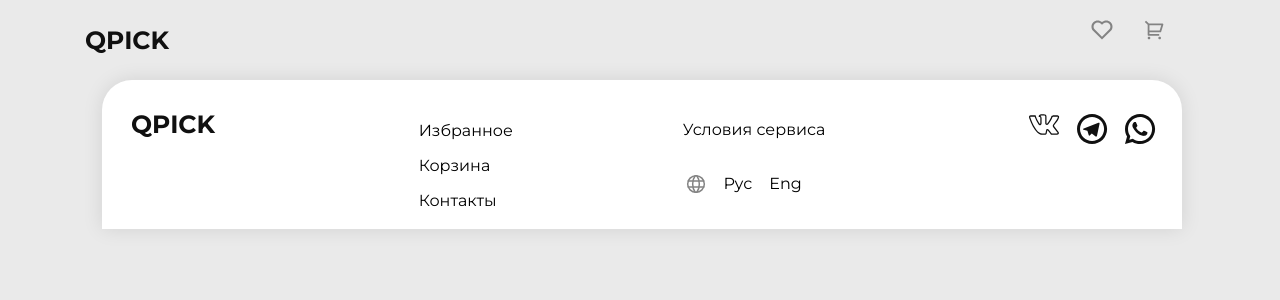
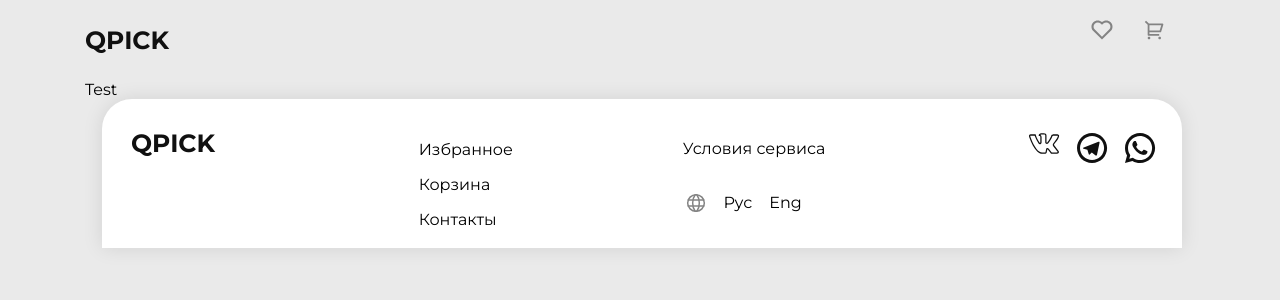
Before and after one commit to ZNP8b/neoflex-shop, a React (Create React App) app: page /cart in a window 1280 px wide. Shown: the top 300 px of the page. Built offline with nearby package versions, Linux system fonts and the light colour scheme.

Commit message:
small decoration fixes

```diff
--- a/src/components/Cart/Cart.js
+++ b/src/components/Cart/Cart.js
@@ -5,6 +5,7 @@
     return (
         <div>
             <Header />
+            <div className="content">Test</div>
             <Footer />
         </div>
     );
--- a/src/components/Shop/Shop.js
+++ b/src/components/Shop/Shop.js
@@ -20,8 +20,8 @@
 export function Shop() {
     return (
         <div>
+            <Header />
             <div className="content" >
-                <Header />
                 <h1>Наушники</h1>
                 <div className="cards">
 
```
